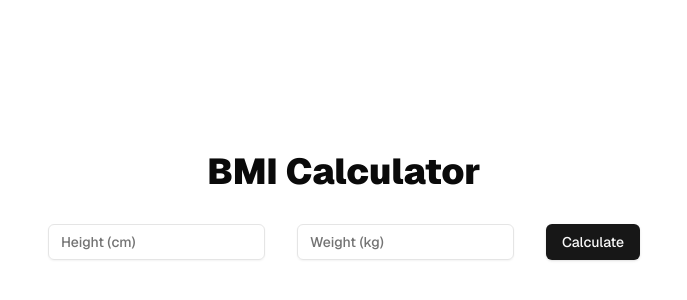
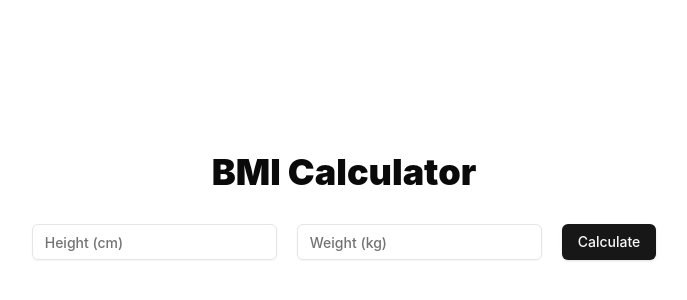
Before and after one commit to TilakMirajkar/NextJS-FastAPI-BMI-Calculator, a Next.js app in the folder frontend/: page / in a window 1280 px wide. Shown: the part 194-494 px from the top of the page, without its empty margins (296-983 px from the left). Built offline with nearby package versions, Linux system fonts and the light colour scheme.

Commit message:
bug fixes

```diff
--- a/frontend/src/app/page.tsx
+++ b/frontend/src/app/page.tsx
@@ -32,10 +32,13 @@ export default function Home() {
   };
 
   return (
-    <div className="grid grid-rows-[20px_1fr_20px] items-center justify-items-center min-h-screen p-8 pb-20 gap-16 sm:p-20 font-[family-name:var(--font-geist-sans)]">
-      <main className="flex flex-col gap-8 row-start-2 items-center sm:items-center">
+    <div className="grid grid-rows-[20px_1fr_20px] items-center justify-items-center min-h-screen p-8 pb-20 gap-16 sm:p-20">
+      <main className="flex flex-col gap-8 row-start-2 items-center sm:items-center ">
         <h1 className="text-4xl font-black">BMI Calculator</h1>
-        <form onSubmit={handleSubmit} className="flex gap-8 font-medium">
+        <form
+          onSubmit={handleSubmit}
+          className="flex gap-8 font-medium sm:gap-5"
+        >
           <Input
             type="number"
             name="height"
```
